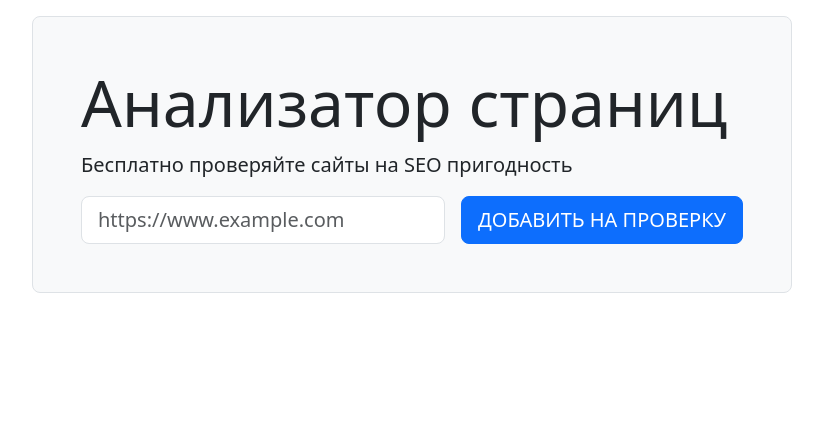
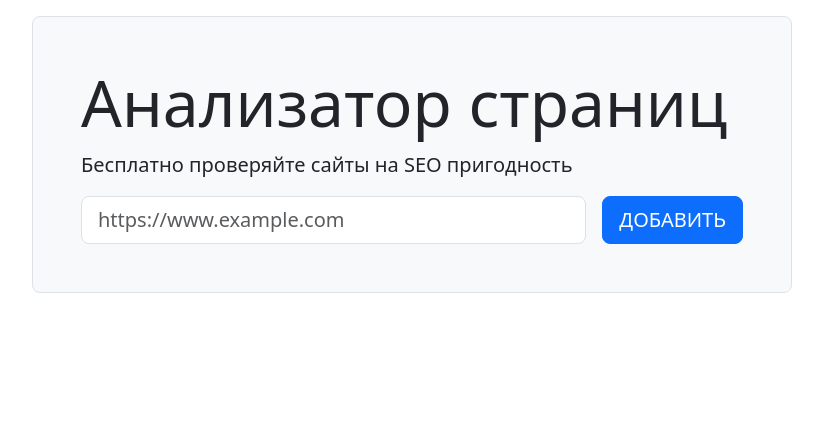
Before and after one commit to Acemore/python-project-83, a Flask app: page / in a window 1280 px wide. Shown: the part 56-499 px from the top of the page, without its empty margins (228-1051 px from the left). Run offline with Flask 2, Linux system fonts and the light colour scheme; some libraries are stand-ins or nearby versions.

Commit message:
Update templates

```diff
--- a/page_analyzer/templates/components/form.html
+++ b/page_analyzer/templates/components/form.html
@@ -1,4 +1,4 @@
-<form action="{{ url_for('post_url') }}" method="post" class="d-flex justify-content-center" required="">
+<form action="{{ url_for('post_url') }}" method="post" class="d-flex justify-content-center">
   <input type="text" name="url" placeholder="https://www.example.com" value="{{ url_name }}" class="form-control form-control-lg">
-  <input type="submit" class="btn btn-primary btn-lg ms-3 text-uppercase" value="Добавить на проверку">
+  <input type="submit" class="btn btn-primary btn-lg ms-3 text-uppercase" value="Добавить">
 </form>
--- a/page_analyzer/templates/components/navbar.html
+++ b/page_analyzer/templates/components/navbar.html
@@ -2,7 +2,7 @@
   <a class="navbar-brand" href="/">Анализатор страниц</a>
   <div id="navbarNav">
     <ul class="navbar-nav">
-      <li class="nav-item"><a class="nav-link " href="{{ url_for('urls_show') }}">Сайты</a></li>
+      <li class="nav-item"><a class="nav-link" href="{{ url_for('urls_show') }}">Сайты</a></li>
     </ul>
   </div>
 </nav>
--- a/page_analyzer/templates/index.html
+++ b/page_analyzer/templates/index.html
@@ -2,7 +2,7 @@
 
 {% block content %}
   <div class="row">
-    <div class="col-12 col-md-10 col-lg-8 mx-auto border rounded-3 bg-light p-5">
+    <div class="col-lg-8 mx-auto border rounded-3 bg-light p-5">
       <h1 class="display-3">Анализатор страниц</h1>
       <p class="lead">Бесплатно проверяйте сайты на SEO пригодность</p>
       {% include 'components/form.html' %}
```
